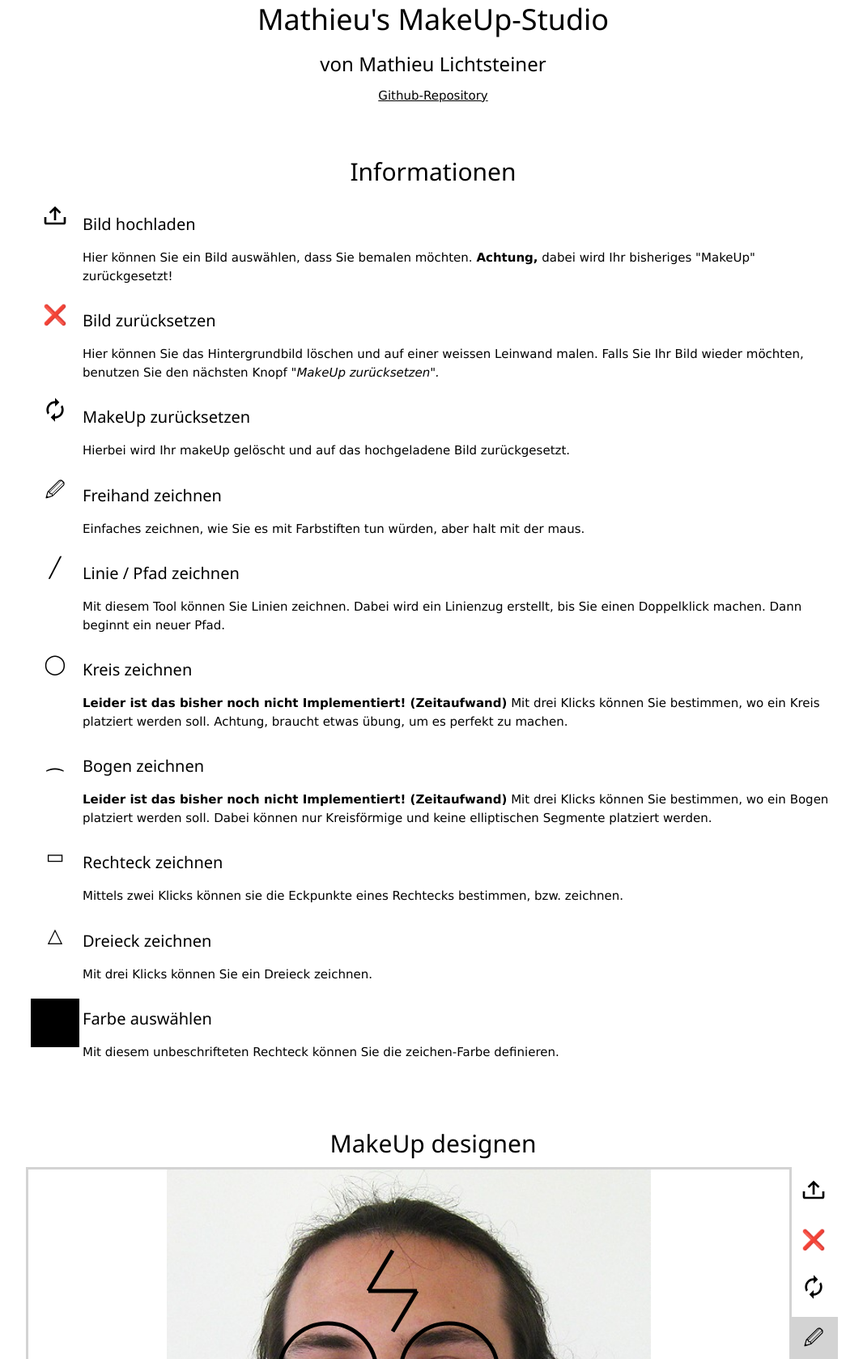
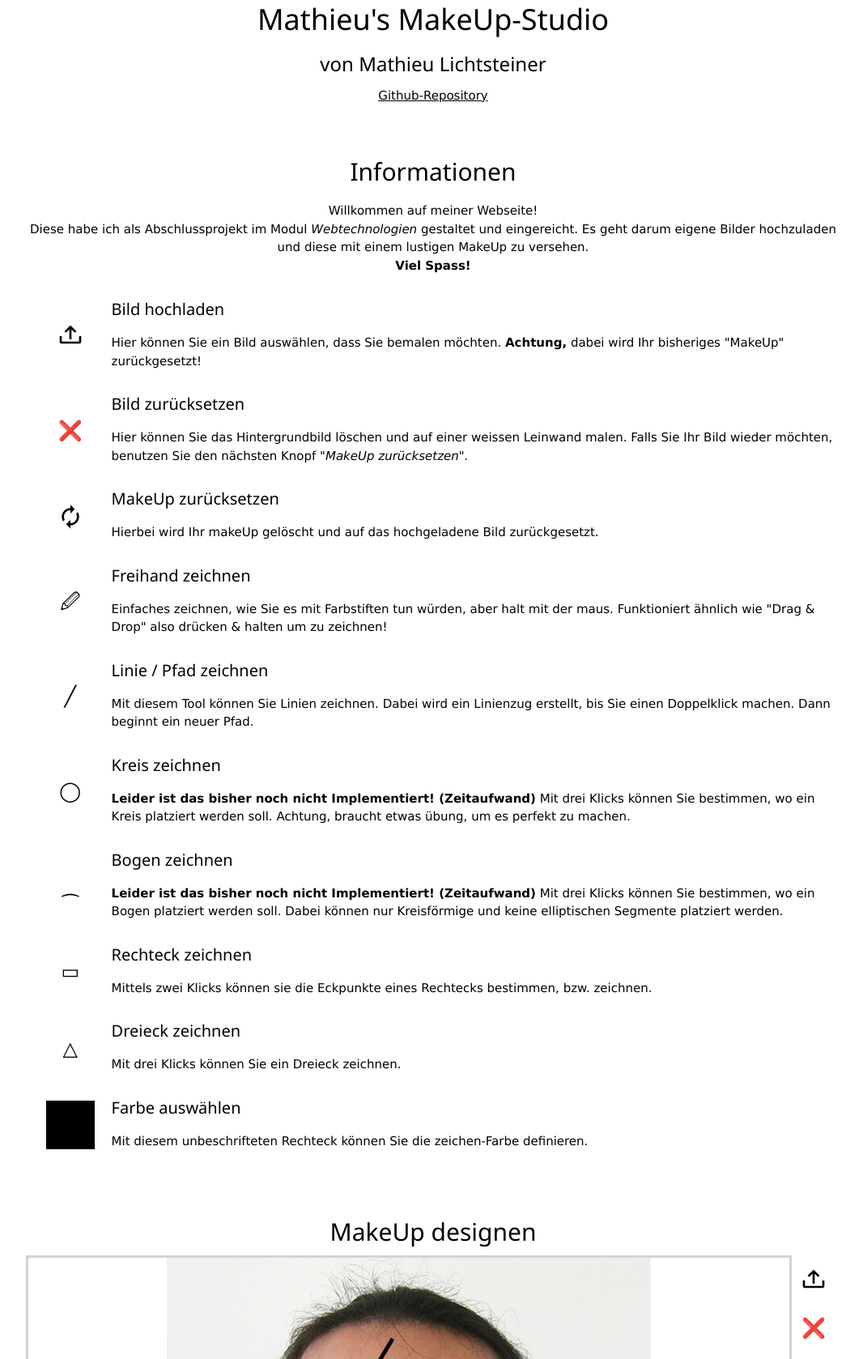
Before and after one commit to Mathieu-Lichtsteiner/WEBT_FS21_Projekt, a PHP site: page / in a window 1280 px wide. Shown: the part 614-2292 px from the top of the page at 81% size, without its empty margins (105-1171 px from the left). Run offline with PHP 8.4, Linux system fonts and the light colour scheme; data comes from the database, SQL or seed files in the repository.

Commit message:
Triangle now indicates the first Line. Changed the Information-Section a little.

```diff
--- a/css/main.css
+++ b/css/main.css
@@ -34,6 +34,12 @@ h1, h2, h3, a {
 	left: 50%;
 	-ms-transform: translateX(-50%);
 	transform: translateX(-50%);
+}
+
+#informationTable tr {
+	display: grid;
+	grid-template-columns: 10% 90%;
+	align-items: center;
 }
 
 #fileContainer {
--- a/index.html
+++ b/index.html
@@ -59,20 +59,26 @@
 
 	<section id="information">
 		<h2>Informationen</h2>
-		<p></p>
-		<table>
+		<p style="text-align: center;">Willkommen auf meiner Webseite!<br /> Diese habe ich als Abschlussprojekt im
+			Modul <em>Webtechnologien</em>
+			gestaltet und eingereicht. Es geht darum eigene Bilder hochzuladen und diese mit einem lustigen MakeUp zu
+			versehen. <br /><strong>Viel Spass!</strong>
+		</p>
+		<table id="informationTable">
 			<tr>
 				<td class="symbol"><img alt="Symbol für upload" src="img/upload.svg" width="32" height="32" /></td>
 				<td>
 					<h4>Bild hochladen</h4>
-					<p>Hier können Sie ein Bild auswählen, dass Sie bemalen möchten. <strong>Achtung,</strong> dabei wird Ihr bisheriges "MakeUp" zurückgesetzt!</p>
+					<p>Hier können Sie ein Bild auswählen, dass Sie bemalen möchten. <strong>Achtung,</strong> dabei
+						wird Ihr bisheriges "MakeUp" zurückgesetzt!</p>
 				</td>
 			</tr>
 			<tr>
 				<td class="symbol">&#10060;</td>
 				<td>
 					<h4>Bild zurücksetzen</h4>
-					<p>Hier können Sie das Hintergrundbild löschen und auf einer weissen Leinwand malen. Falls Sie Ihr Bild wieder möchten, benutzen Sie den nächsten Knopf <em>"MakeUp zurücksetzen".</em></p>
+					<p>Hier können Sie das Hintergrundbild löschen und auf einer weissen Leinwand malen. Falls Sie Ihr
+						Bild wieder möchten, benutzen Sie den nächsten Knopf <em>"MakeUp zurücksetzen".</em></p>
 				</td>
 			</tr>
 			<tr>
@@ -86,28 +92,34 @@
 				<td class="symbol">&#128393;</td>
 				<td>
 					<h4>Freihand zeichnen</h4>
-					<p>Einfaches zeichnen, wie Sie es mit Farbstiften tun würden, aber halt mit der maus.</p>
+					<p>Einfaches zeichnen, wie Sie es mit Farbstiften tun würden, aber halt mit der maus. Funktioniert
+						ähnlich wie "Drag & Drop" also drücken & halten um zu zeichnen!</p>
 				</td>
 			</tr>
 			<tr>
 				<td class="symbol">&#9585;</td>
 				<td>
 					<h4>Linie / Pfad zeichnen</h4>
-					<p>Mit diesem Tool können Sie Linien zeichnen. Dabei wird ein Linienzug erstellt, bis Sie einen Doppelklick machen. Dann beginnt ein neuer Pfad.</p>
+					<p>Mit diesem Tool können Sie Linien zeichnen. Dabei wird ein Linienzug erstellt, bis Sie einen
+						Doppelklick machen. Dann beginnt ein neuer Pfad.</p>
 				</td>
 			</tr>
 			<tr>
 				<td class="symbol">&#9711;</td>
 				<td>
 					<h4>Kreis zeichnen</h4>
-					<p><strong>Leider ist das bisher noch nicht Implementiert! (Zeitaufwand)</strong> Mit drei Klicks können Sie bestimmen, wo ein Kreis platziert werden soll. Achtung, braucht etwas übung, um es perfekt zu machen.</p>
+					<p><strong>Leider ist das bisher noch nicht Implementiert! (Zeitaufwand)</strong> Mit drei Klicks
+						können Sie bestimmen, wo ein Kreis platziert werden soll. Achtung, braucht etwas übung, um es
+						perfekt zu machen.</p>
 				</td>
 			</tr>
 			<tr>
 				<td class="symbol">&#8276;</td>
 				<td>
 					<h4>Bogen zeichnen</h4>
-					<p><strong>Leider ist das bisher noch nicht Implementiert! (Zeitaufwand)</strong> Mit drei Klicks können Sie bestimmen, wo ein Bogen platziert werden soll. Dabei können nur Kreisförmige und keine elliptischen Segmente platziert werden. </p>
+					<p><strong>Leider ist das bisher noch nicht Implementiert! (Zeitaufwand)</strong> Mit drei Klicks
+						können Sie bestimmen, wo ein Bogen platziert werden soll. Dabei können nur Kreisförmige und
+						keine elliptischen Segmente platziert werden. </p>
 				</td>
 			</tr>
 			<tr>
@@ -125,7 +137,9 @@
 				</td>
 			</tr>
 			<tr>
-				<td class="symbol"><div id="colorExample"></div></td>
+				<td class="symbol">
+					<div id="colorExample"></div>
+				</td>
 				<td>
 					<h4>Farbe auswählen</h4>
 					<p>Mit diesem unbeschrifteten Rechteck können Sie die zeichen-Farbe definieren.</p>
--- a/js/canvasEvents.js
+++ b/js/canvasEvents.js
@@ -79,7 +79,18 @@ function createRectangle(e) {
 	resetPoints();
 }
 function createTriangle(e) {
-	threePointShape(e, Triangle);
+	if (!first) {
+		first = createPoint(e);
+		return;
+	}
+	if (!second) {
+		second = createPoint(e);
+		new Line(first, second).draw();
+		return;
+	}
+	third = createPoint(e);
+	new Triangle(first, second, third).draw();
+	resetPoints();
 }
 function onMouseDown(e) {
 	context.beginPath();
```
